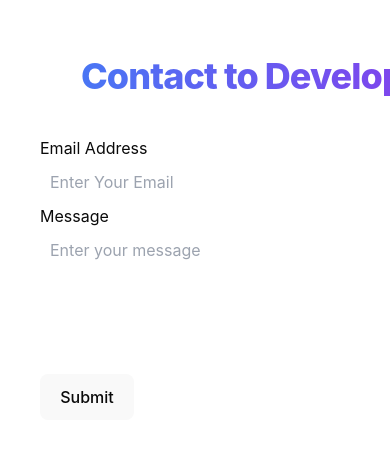
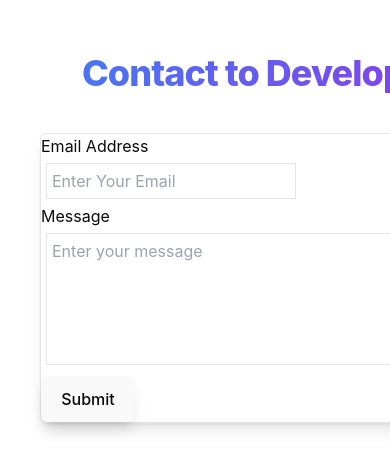
Before and after one commit to devsany/questify, a React (Vite) app: page /contact in a window 390 px wide. Shown: the part 204-678 px from the top of the page. Built offline with nearby package versions, Linux system fonts and the light colour scheme; no server answers.

Commit message:
commited

```diff
--- a/src/compound/Contact.jsx
+++ b/src/compound/Contact.jsx
@@ -20,13 +20,13 @@ function Contact() {
         className="main_form_field justify-center"
         style={{ display: "flex" }}
       >
-        <div className="md:m-0 ml-10 mt-10">
+        <div className="md:m-0 ml-10 mt-10 border md:pl-4 md:pt-4 rounded-md md:mb-4 shadow-lg">
           <form onSubmit={handleSubmit} style={{ width: "30rem" }}>
             <div className="inputField1 ">
               <label htmlFor="email">Email Address</label>
               <br />
               <input
-                className="w-[250px] md:w-[300px]"
+                className="w-[250px] md:w-[300px] border "
                 style={{ padding: "5px", margin: "5px" }}
                 id="email"
                 type="email"
@@ -47,6 +47,7 @@ function Contact() {
             </label>
             <div className="inputField1">
               <textarea
+                className="border"
                 style={{ padding: "5px", margin: "5px" }}
                 id="message"
                 name="message"
@@ -64,7 +65,7 @@ function Contact() {
             </div>
             <button
               type="submit"
-              className="button-41"
+              className="button-41 shadow-lg"
               disabled={state.submitting}
             >
               Submit
--- a/src/compound/question/JEEMAIN/SamplePaper1.jsx
+++ b/src/compound/question/JEEMAIN/SamplePaper1.jsx
@@ -299,7 +299,7 @@ const SamplePaper1 = () => {
 
         {showScore ? (
           <div className=" grid mt-[90px] justify-center text-center">
-            <div className="w-[400px] p-4  bg-purple-700 shadow-lg text-white rounded-lg">
+            <div className="w-[400px] p-4  bg-purple-600 shadow-lg text-white rounded-lg">
               <div style={{ fontSize: "25px" }}>Your total Score is</div>
               <div style={{ fontSize: "20px", padding: "1rem" }}>
                 {score} {score <= 2 ? "🎆" : "🎇"}
@@ -326,7 +326,9 @@ const SamplePaper1 = () => {
                     <div className="flex ">
                       <div className="mr-3">
                         <Drawer>
-                          <DrawerTrigger>Finish Text</DrawerTrigger>
+                          <DrawerTrigger className="shadow-lg border bg-purple-300">
+                            Finish Text
+                          </DrawerTrigger>
                           <DrawerContent>
                             <DrawerHeader>
                               <DrawerTitle>
@@ -384,7 +386,7 @@ const SamplePaper1 = () => {
                         <>
                           <div className="question_option">
                             <button
-                              className="button-26 m-2 w-[250px] shadow-lg"
+                              className="button-26 m-2 w-[250px] shadow-lg bg-green-300"
                               onClick={() => setAnswer(item)}
                             >
                               {item}
@@ -397,7 +399,7 @@ const SamplePaper1 = () => {
                   <div className=" flex float-end">
                     {currentQuestion === 0 ? null : (
                       <button
-                        className="button-37 mr-3 shadow-lg"
+                        className="button-37 mr-3 shadow-lg bg-fuchsia-200"
                         onClick={() => setCurrentQuestion((p) => p - 1)}
                       >
                         Previous
@@ -405,7 +407,7 @@ const SamplePaper1 = () => {
                     )}
                     {currentQuestion === questions.length - 1 ? (
                       <button
-                        className="button-62 shadow-lg"
+                        className="button-62 shadow-lg bg-orange-300"
                         onClick={() =>
                           handleSubmitTest(questions[currentQuestion].answer)
                         }
@@ -414,7 +416,7 @@ const SamplePaper1 = () => {
                       </button>
                     ) : (
                       <button
-                        className="button-38 shadow-lg"
+                        className="button-38 shadow-lg bg-yellow-200"
                         onClick={() =>
                           handleSubmit(questions[currentQuestion].answer)
                         }
@@ -428,7 +430,7 @@ const SamplePaper1 = () => {
                   {questions[currentQuestion].Image ? (
                     <div className="question_image flex justify-center">
                       <img
-                        className="w-[400px]   m-2 p-4"
+                        className="w-[400px]   m-2 p-4 shadow-xl  border  rounded-lg"
                         src={questions[currentQuestion].Image}
                         alt="question "
                       />
@@ -443,7 +445,7 @@ const SamplePaper1 = () => {
                     return (
                       <>
                         <button
-                          className="m-1 shadow-lg"
+                          className="m-1 shadow-lg bg-slate-300"
                           onClick={() => {
                             handleClickToGetId(item.id, item);
                           }}
```
